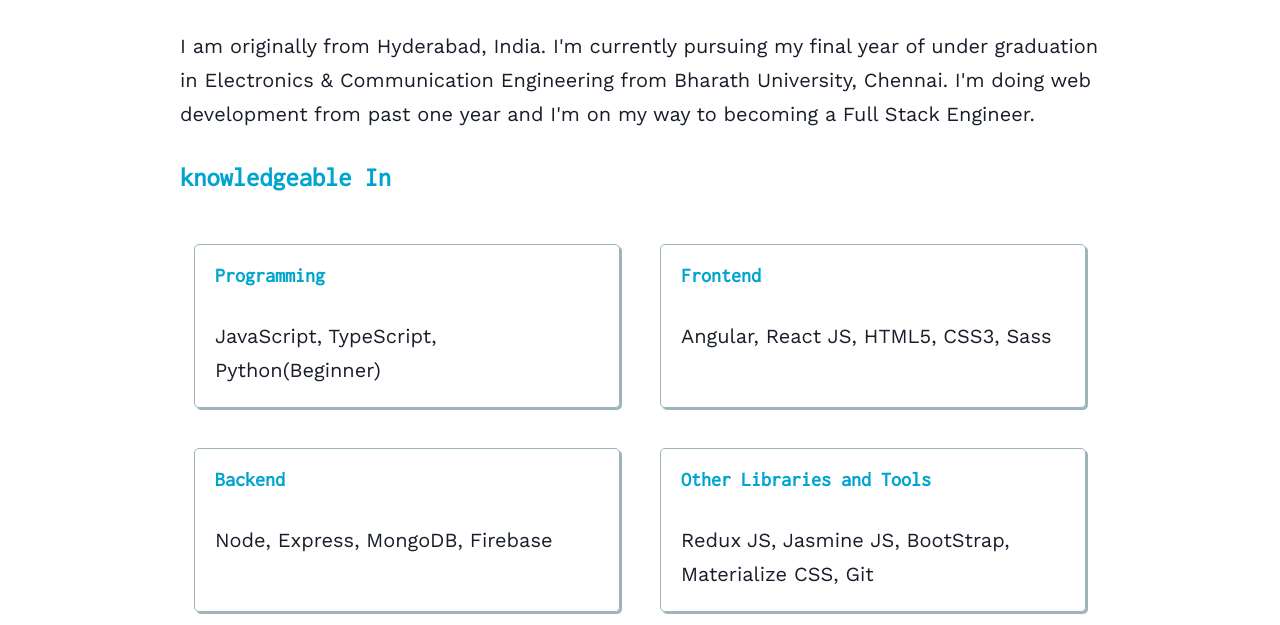
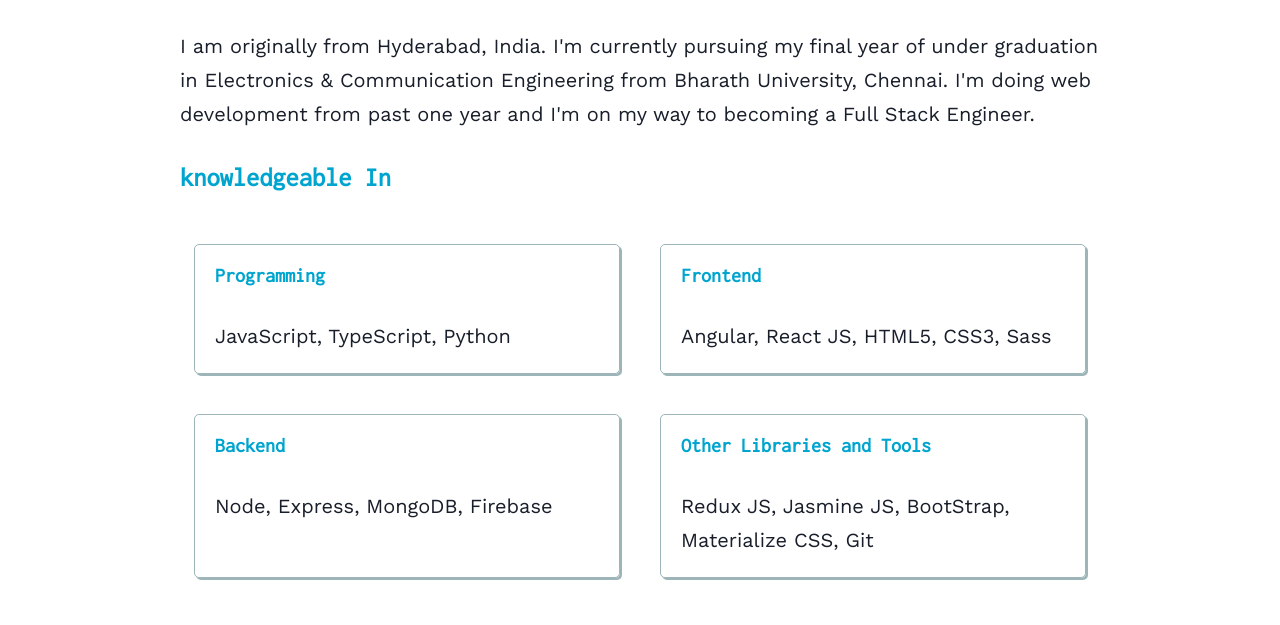
Before and after one commit to bgopikrishna/gopikrishna.dev, a Gatsby site: page /about in a window 1280 px wide. Shown: the part 175-800 px from the top of the page. Built offline with nearby package versions, Linux system fonts and the light colour scheme; Gatsby itself is replaced by a stand-in of ours.

Commit message:
Fixed skills section

```diff
--- a/src/constants/constants.js
+++ b/src/constants/constants.js
@@ -142,7 +142,7 @@ export const mySkills = [
 ];
 
 export const mySkills2 = {
-  programming: ['JavaScript', 'TypeScript', 'Python(Beginner)'],
+  programming: ['JavaScript', 'TypeScript', 'Python'],
   frontend: ['Angular', 'React JS', 'HTML5', 'CSS3', 'Sass'],
   backend: ['Node', 'Express', 'MongoDB', 'Firebase'],
   other: ['Redux JS', 'Jasmine JS', 'BootStrap', 'Materialize CSS', 'Git'],
```
